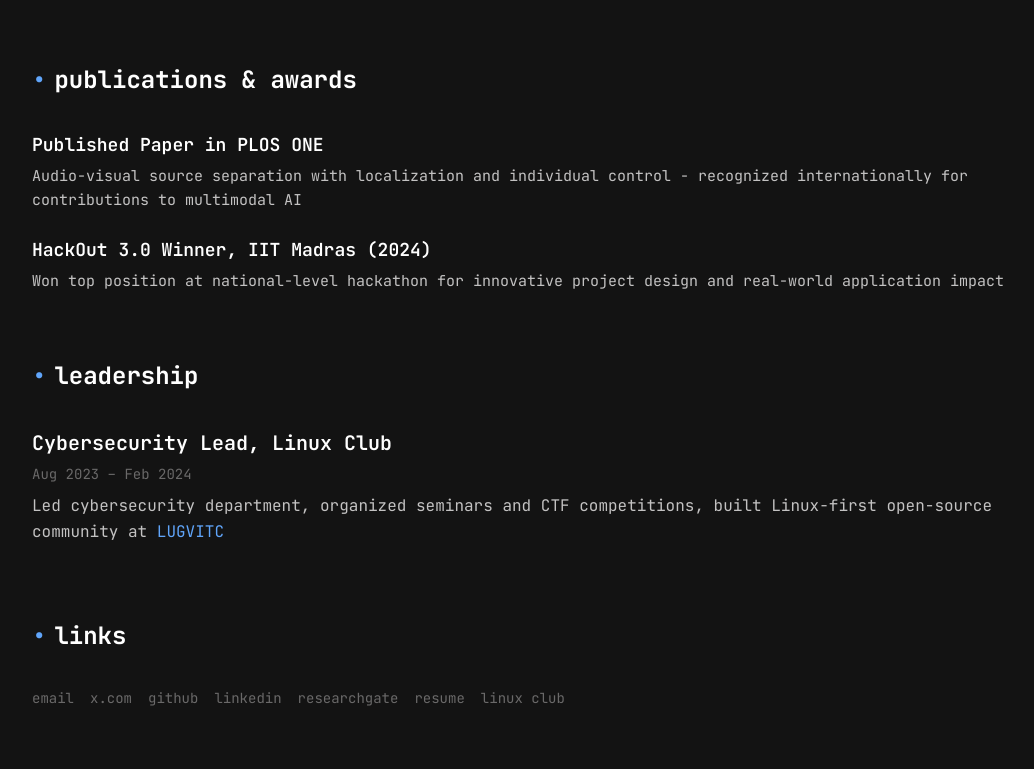
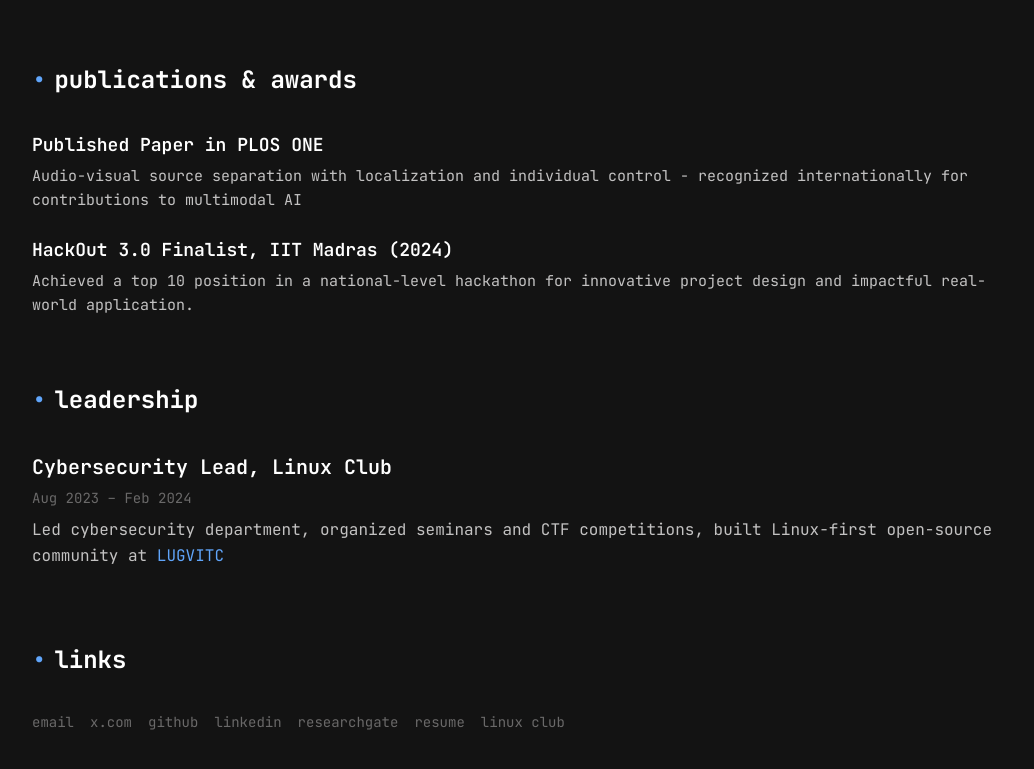
Before and after one commit to UtkarshDhagat/Website, a plain HTML site: page index.html in a window 1280 px wide. Shown: the part 2075-2844 px from the top of the page, without its empty margins (112-1146 px from the left). Drawn offline with Linux system fonts and the light colour scheme.

Commit message:
Update index.html

```diff
--- a/index.html
+++ b/index.html
@@ -390,9 +390,9 @@
         </div>
       </a>
       <a href="https://devfolio.co/projects/mrig-medical-report-intelligence-generation-77a2" target="_blank" class="award-item">
-        <div class="award-title">HackOut 3.0 Winner, IIT Madras (2024)</div>
+        <div class="award-title">HackOut 3.0 Finalist, IIT Madras (2024)</div>
         <div class="award-description">
-          Won top position at national-level hackathon for innovative project design and real-world application impact
+          Achieved a top 10 position in a national-level hackathon for innovative project design and impactful real-world application.
         </div>
       </a>
     </section>
```
